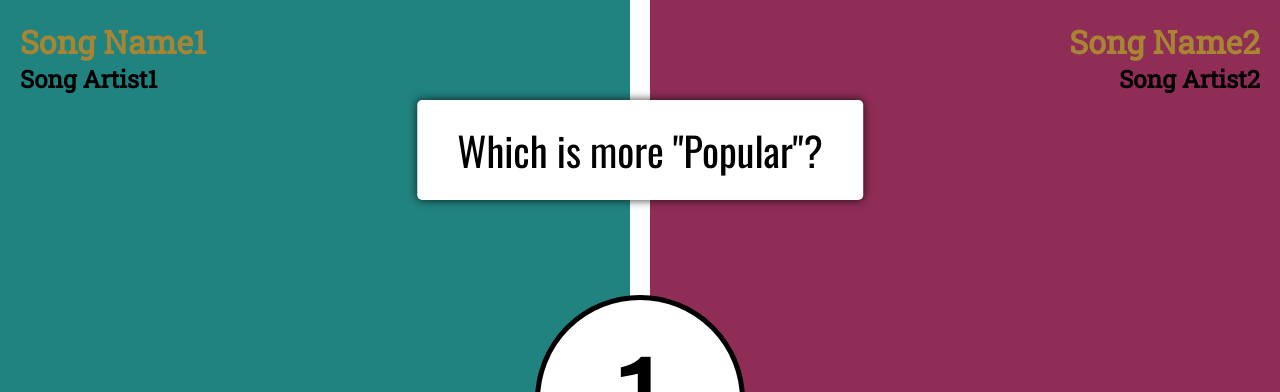
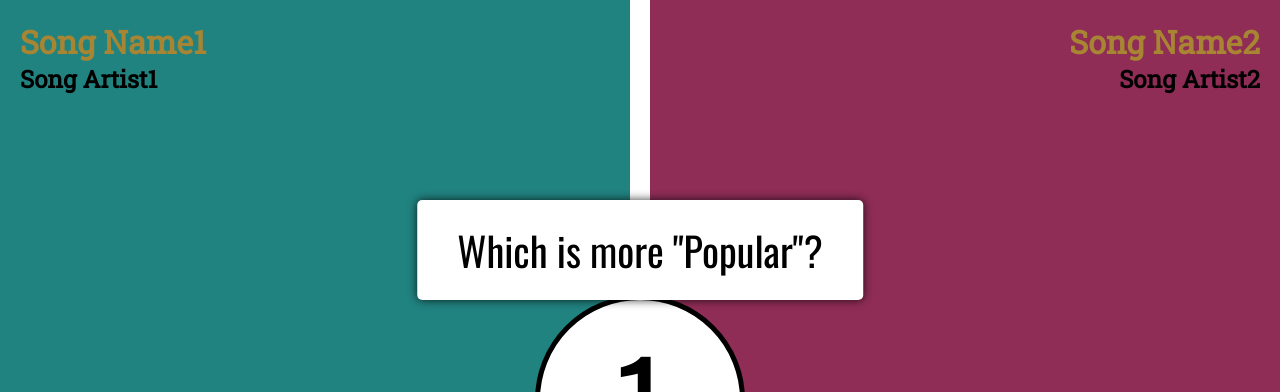
Before and after one commit to AlekAlvarez/Aleks-dev, a plain HTML site: page app/templates/game.html in a window 1280 px wide. Shown: the top 392 px of the page. Drawn offline with nearby package versions, Linux system fonts and the light colour scheme; no server answers.

Commit message:
Update gameStyle.css

```diff
--- a/app/static/styles/gameStyle.css
+++ b/app/static/styles/gameStyle.css
@@ -124,7 +124,7 @@ body {
 
 .gameQuestion {
     position: absolute;
-    top: 100px;
+    top: 200px;
     left: 50%;
     transform: translateX(-50%);
     background-color: white;
```
